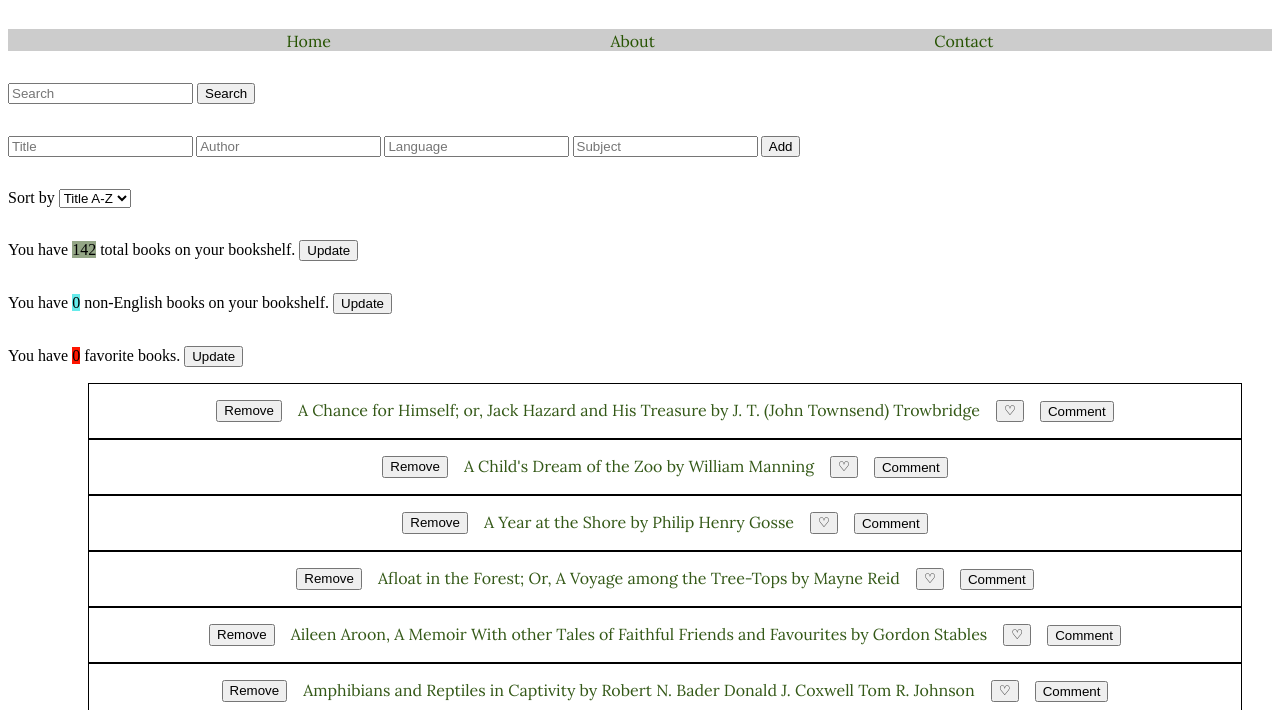
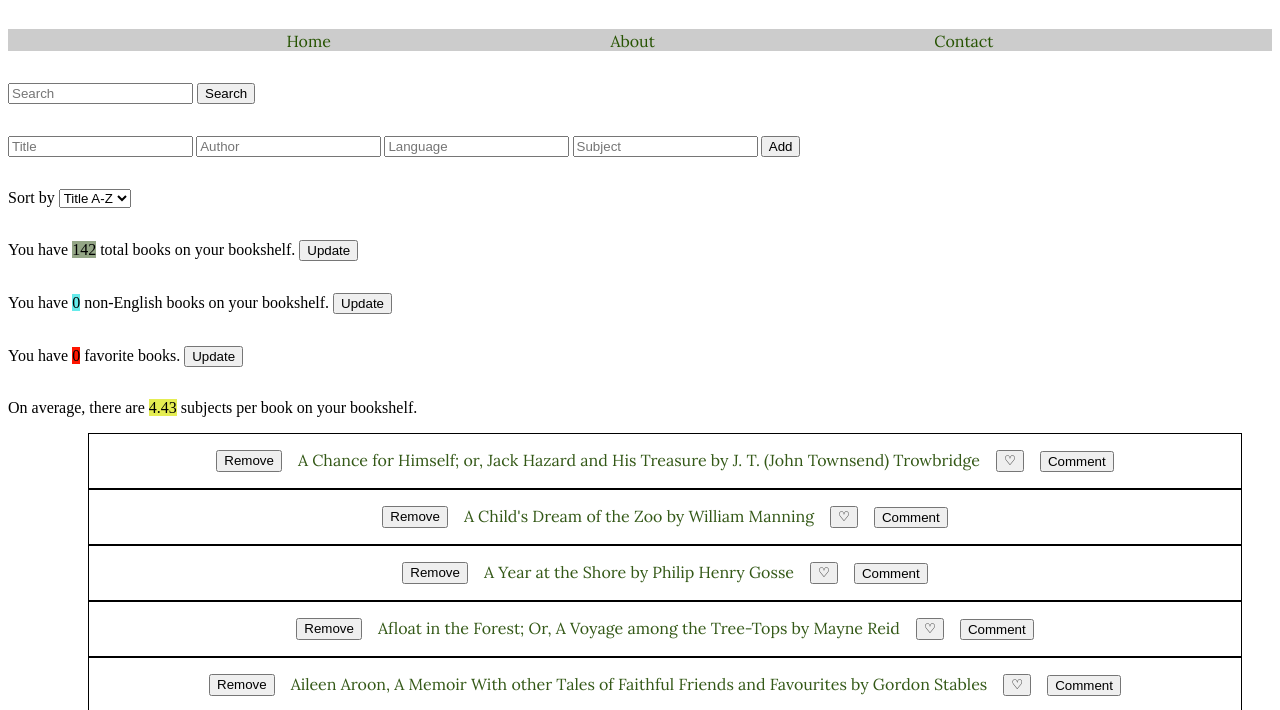
Before and after one commit to grace-sanford/Foundations-Milestone-Bookshelf-App-Project, a plain HTML site: page index.html in a window 1280 px wide. Shown: the part 87-797 px from the top of the page. Drawn offline with Linux system fonts and the light colour scheme.

Commit message:
Average subjects per book DOM element

```diff
--- a/index.css
+++ b/index.css
@@ -73,6 +73,10 @@ a:active {
   background-color: rgb(102, 235, 235);
 }
 
+.avgSubjectsPerBookText {
+  background-color: #e5ed52;
+}
+
 /* Styling for app section of the page */
 
 .addBooks {
--- a/index.html
+++ b/index.html
@@ -8,11 +8,16 @@
     <!-- Link to CSS style sheet -->
     <link rel="stylesheet" href="index.css" />
     <!-- Link font style -->
-    <link rel="preconnect" href="https://fonts.googleapis.com"><link rel="preconnect" href="https://fonts.gstatic.com" crossorigin><link href="https://fonts.googleapis.com/css2?family=Lora&display=swap" rel="stylesheet">
+    <link rel="preconnect" href="https://fonts.googleapis.com" />
+    <link rel="preconnect" href="https://fonts.gstatic.com" crossorigin />
+    <link
+      href="https://fonts.googleapis.com/css2?family=Lora&display=swap"
+      rel="stylesheet"
+    />
   </head>
   <body>
     <!-- User Interface/Input Portion of the Page -->
-    <nav>
+    <nav class="nav">
       <h1 class="header">Bookshelf for Learning</h1>
       <header class="links">
         <a class="link" href="index.html">Home</a>
@@ -38,16 +43,21 @@
         </select>
       </section>
       <section>
-        You have <span class ="totalBooks">142</span> total books on your bookshelf.
-        <button class ="totalBooksBtn">Update</button>
+        You have <span class="totalBooks">142</span> total books on your
+        bookshelf.
+        <button class="totalBooksBtn">Update</button>
       </section>
       <section>
-        You have <span class = "nonEnglishBooks">0</span> non-English books on your bookshelf.
-        <button class = "nonEnglishBooksBtn">Update</button>
+        You have <span class="nonEnglishBooks">0</span> non-English books on
+        your bookshelf.
+        <button class="nonEnglishBooksBtn">Update</button>
       </section>
       <section>
         You have <span class="favCount">0</span> favorite books.
         <button class="favUpdateBtn">Update</button>
+      </section>
+      <section class = "avgSubjectsPerBook">
+        On average, there are <span class = "avgSubjectsPerBookText"></span> subjects per book on your bookshelf.
       </section>
     </nav>
     <!-- Library, book list Portion of the Page -->
--- a/index.js
+++ b/index.js
@@ -27,8 +27,6 @@ totalBooksBtn.addEventListener("click", () => {
   totalBooksCount.textContent = bookshelf.countTotalBooks()
 });
 
-
-
 //#endregion Total Books Feature
 
 
@@ -48,16 +46,27 @@ updateFavoriteBooksBtn.addEventListener("click", () => {
 //#endregion Favorite Feature
 
 // --------------------------
-//#region
+//#region nonEnglishBooks Feature
 // --------------------------
 
+// Create DOM elements
 const nonEnglishBooks = document.querySelector(".nonEnglishBooks")
 const updateEnglishBooksBtn = document.querySelector(".nonEnglishBooksBtn")
 
+// Add an event listener to update button so that when clicked, the function returns non-English Book Count
 updateEnglishBooksBtn.addEventListener("click", () => {
   nonEnglishBooks.textContent = bookshelf.countNonEnglishBooks();
 });
 
+//#endregion nonEnglishBooks Feature
+
+// --------------------------
+//#region Average Number of Subjects Per Book Feature
+// --------------------------
+// Create DOM elements
+const avgSubjectsPerBook = document.querySelector(".avgSubjectsPerBook")
+const avgSubjectsPerBookText = document.querySelector(".avgSubjectsPerBookText")
+avgSubjectsPerBookText.textContent = `${bookshelf.getAverageNumberOfSubjectsPerBook()}`
 //#endregion
 
 // --------------------------
--- a/js/book.js
+++ b/js/book.js
@@ -15,6 +15,12 @@ function Book(authors, language, subject, title, comments) {
   this.title = title;
   this.isFavorite = false;
   this.comments = [];
+  this.numPages = Math.floor(Math.random() * 301) + 50;
+  this.category = "novel";
+
+  if (this.numPages < 100){
+    this.category = "short story"
+  };
 
   /**
    * * `getAuthorName()` takes an array containing the author's last name followed by a comma, followed by the author's first name.
--- a/js/bookshelf.js
+++ b/js/bookshelf.js
@@ -93,13 +93,34 @@ function Bookshelf(htmlElement, books = []) {
     );
   };
 
+  /**
+   * Count the number of favorite books
+   * @returns the number of favorite books
+   */
   this.countNonEnglishBooks = function () {
     // Use reduce to count the books for which the language property is NOT "en". Return the count.
     return this.books.reduce(
-      (count, book) => (book.language === "en" ? count : count + 1), 0
+      (count, book) => (book.language === "en" ? count : count + 1),
+      0
     );
   };
 
+  /**
+   * Get the average number of subjects per Book in the Bookshelf
+   * @returns the average number of subjects per Book in the Bookshelf
+   */
+
+  this.getAverageNumberOfSubjectsPerBook = function () {
+    let total = 0;
+    // Use for each to store the number of subjects for each book on the Bookshelf.
+    this.books.forEach((book, numSubjects) => {
+      numSubjects = book.subject.length - 1;
+      total += numSubjects;
+    });
+    // Divide total by the total number of books. Return.
+    let average = total / this.countTotalBooks();
+    return average.toFixed(2)
+  };
 
   /**
    * Filter visible books according to a given criteria function
```
